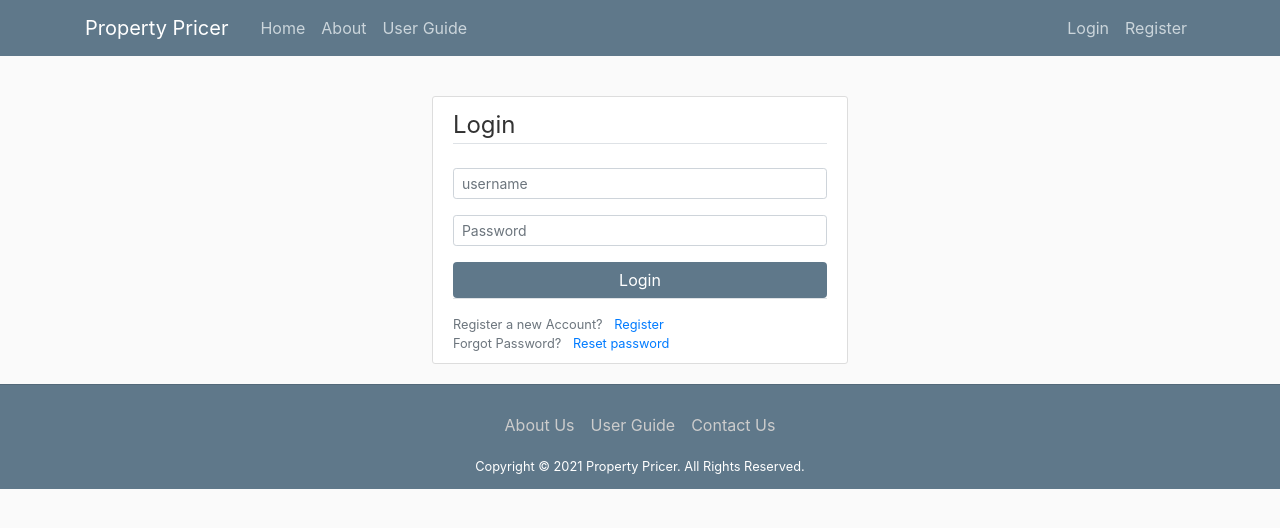
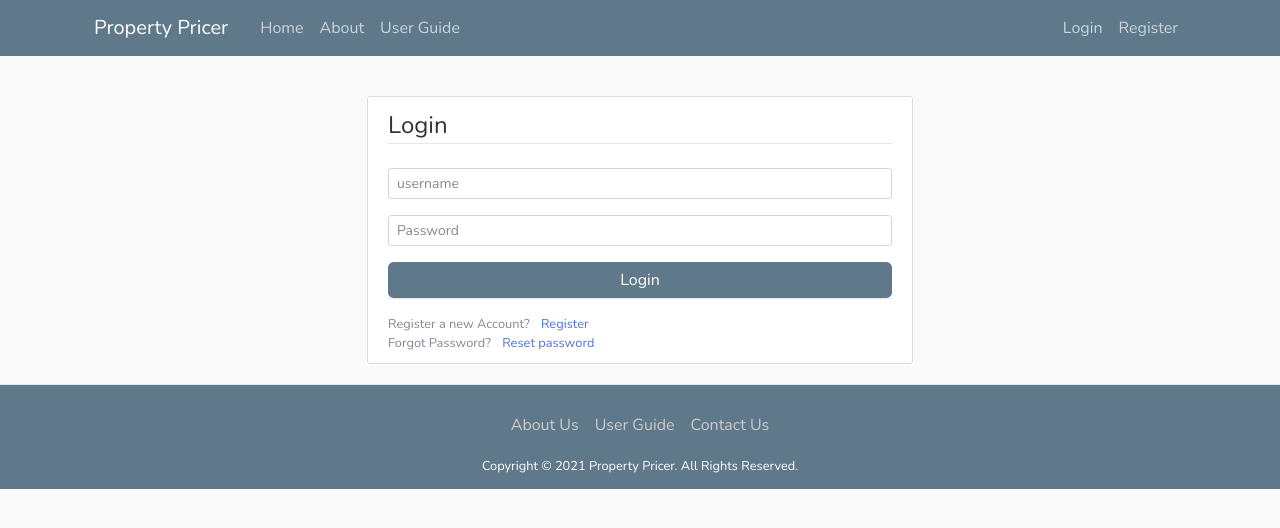
Before and after one commit to hassant727/TeamSoftwareProject, a Django app: page /login/ in a window 1280 px wide. Shown: the top 528 px of the page. Run offline with Django 3.2, Linux system fonts and the light colour scheme; parts of the project's set-up code (start-up, migrations or seed data) failed here and were passed over; some libraries are stand-ins or nearby versions.

Commit message:
added the dashboard dependecies, style, js and a bit of modification

```diff
--- a/CS3305TSP/templates/base.html
+++ b/CS3305TSP/templates/base.html
@@ -14,6 +14,16 @@
     <link rel="stylesheet" type="text/css" href="{% static 'css/lightslider.css' %}">
     <link rel="stylesheet" type="text/css" href="{% static 'css/lightgallery.min.css' %}">
 
+
+    <!-- Custom fonts for this template for the use function-->
+
+    <link href="{% static 'vendor/fontawesome-free/css/all.min.css' %}" rel="stylesheet" type="text/css">
+    <link
+            href="https://fonts.googleapis.com/css?family=Nunito:200,200i,300,300i,400,400i,600,600i,700,700i,800,800i,900,900i"
+            rel="stylesheet">
+    <link href="{% static 'css/dashboard/sb-admin-2.min.css' %}" rel="stylesheet">
+
+    <!--    -->
     <link rel="stylesheet" type="text/css" href="{% static 'css/main.css' %}">
     <link rel="shortcut icon" type="image/png" href="{% static 'favicon.ico' %}"/>
     <script type="text/javascript" src="http://code.jquery.com/jquery-1.10.0.min.js"></script>
@@ -30,6 +40,11 @@
         <nav id="nav" class="navbar navbar-expand-md navbar-dark bg-steel fixed-top">
             <div class="container">
                 <!--href="{% url 'home-page' %} this saves us form having to hardcode the absolute path-->
+                {% if request.user.is_authenticated %}
+                    <a class="nav-item nav-link" href="{% url 'dashboard' %}">Dashboard</a>
+                {% endif %}
+
+
                 <a class="navbar-brand mr-4" href="{% url 'home-page' %}">Property Pricer</a>
                 <button class="navbar-toggler" type="button" data-toggle="collapse" data-target="#navbarToggle" aria-controls="navbarToggle" aria-expanded="false" aria-label="Toggle navigation">
                     <span class="navbar-toggler-icon"></span>
@@ -77,8 +92,9 @@
                     </div>
                 {% endfor %}
             {% endif %}
-            {% block content %}{% endblock %}
         </div>
+        {% block content %}{% endblock %}
+
     </main>
 
     <footer class="card-footer flex-column text-center" style="background-color: rgb(95, 120, 138); color: #fff; bottom: ">
```
